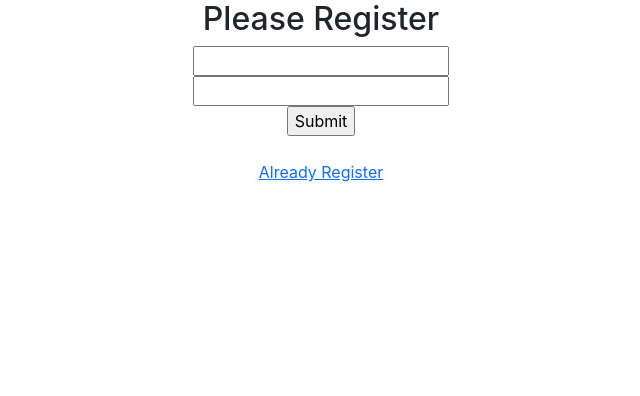
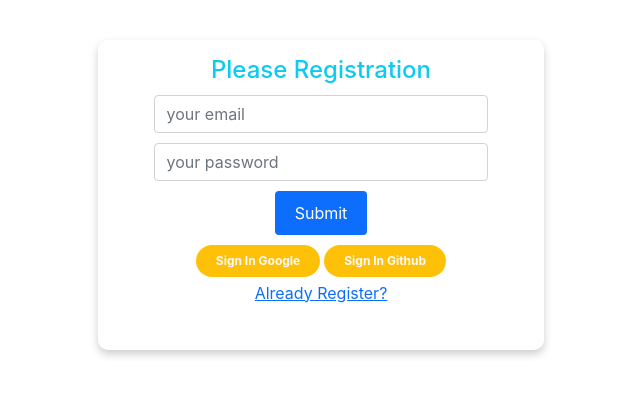
Before and after one commit to rimonhossain12/medical-website-firebase, a React (Create React App) app: page /register in a window 1280 px wide. Shown: the top 396 px of the page, without its empty margins (319-959 px from the left). Built offline with nearby package versions, Linux system fonts and the light colour scheme.

Commit message:
login system working for implement

```diff
--- a/src/Firebase/Firebas.init.js
+++ /dev/null
@@ -1,8 +0,0 @@
-import { initializeApp } from "firebase/app";
-import firebaseConfig from "./Firebase.config";
-
-const initializeAuthentication = () => {
-   initializeApp(firebaseConfig);
-}
-
-export default initializeAuthentication;
--- a/src/component/Home/Header/Header.js
+++ b/src/component/Home/Header/Header.js
@@ -7,11 +7,10 @@ import pic2 from '../../../images/carousel/2.jpg';
 import pic3 from '../../../images/carousel/5.jpg';
 import { HashLink } from 'react-router-hash-link';
 import { Link } from 'react-router-dom';
-import useFirebase from '../../../hooks/useFirebase';
+
 
 
 const Header = () => {
-    const { user, singInUsingGoogle, logOut } = useFirebase();
     return (
         <div>
             {/* navbar start */}
@@ -36,13 +35,13 @@ const Header = () => {
                             <Nav.Link as={HashLink} to="/client#client" className="text-primary fw-bold">Client</Nav.Link>
                             <Nav.Link as={HashLink} to="/register#register" className="text-primary fw-bold">Register</Nav.Link>
                             <Nav.Link as={HashLink} to="/contact#contact" className="text-primary fw-bold">contact</Nav.Link>
-                            <Nav.Link as={HashLink} to="/contact#contact" className="text-info fw-bold">{user.displayName}</Nav.Link>
+                            {/* <Nav.Link as={HashLink} to="/contact#contact" className="text-info fw-bold">{user.displayName}</Nav.Link> */}
 
-                            {
+                            {/* {
                                 user.email ?  <button className="badge rounded-pill btn-warning btn-style" onClick={logOut}>LogOut</button> :
-                                    <button className="badge rounded-pill btn-warning btn-style" onClick={singInUsingGoogle}>LogIn</button>
+                                    <Link to="/login"> <button className="badge rounded-pill btn-warning btn-style" onClick={singInUsingGoogle}>LogIn</button></Link>
 
-                            }
+                            } */}
 
 
                             {/* <Link to="/login"></Link> */}
--- a/src/component/shared/Login/Login.css
+++ b/src/component/shared/Login/Login.css
@@ -4,3 +4,17 @@
     padding: 10px;
     margin: auto;
 }
+.login-form{
+    /* border: 1px solid gray; */
+    margin: auto;
+    /* width: 300px; */
+    margin-top:40px;
+     box-shadow: 0 4px 8px 0 rgba(0, 0, 0, 0.2);
+     transition: 0.3s;
+     width:40%;
+     height: 200px;
+}
+
+.btn-style{
+    padding: 10px 20px;
+}
--- a/src/component/shared/Login/Login.js
+++ b/src/component/shared/Login/Login.js
@@ -1,9 +1,10 @@
 import { Link } from 'react-router-dom';
-import useFirebase from '../../../hooks/useFirebase';
+import useAuth from '../../../hooks/useAuth';
+
 import './Login.css';
 
 const Login = () => {
-   const {singInUsingGoogle} = useFirebase();
+   const { singInUsingGoogle } = useAuth();
 
 
    /*  const [email, setEmail] = useState('');
@@ -22,12 +23,14 @@ const Login = () => {
     }
   */
    return (
-      <div>
+      <div className="container">
 
-         <h2>Please Login</h2>
-         <button onClick={singInUsingGoogle}>Google Sign In</button>
+         <div className="login-form">
+            <h2 className="text-primary pt-2 mb-3">Please Login</h2>
+            <button className="btn badge rounded-pill bg-warning text-dark btn-style" onClick={singInUsingGoogle}>Google Sign In</button>
             <br />
             <Link to="/register">New User?</Link>
+         </div>
 
       </div>
    );
--- /dev/null
+++ b/src/component/shared/Register/Register.css
@@ -0,0 +1,28 @@
+.register-form {
+    margin: auto;
+    margin-top: 40px;
+    box-shadow: 0 4px 8px 0 rgba(0, 0, 0, 0.2);
+    transition: 0.3s;
+    width: 40%;
+    height: 310px;
+    border-radius: 10px;
+    margin-left: 20px;
+    position: relative;
+}
+
+.register-form input,button{
+    margin: auto;
+    margin-top: 10px;
+}
+
+.inner-div{
+    position: absolute;
+   margin-left: 120px;
+}
+
+
+
+.btn {
+    padding: 10px 20px;
+    border: none;
+}
--- a/src/component/shared/Register/Register.js
+++ b/src/component/shared/Register/Register.js
@@ -1,19 +1,44 @@
-import React from 'react';
+import React, { useState } from 'react';
 import { Link } from 'react-router-dom';
+import './Register.css';
+
 
 const Register = () => {
+    const [email,setEmail] = useState('');
+    const [password,setPassword] = useState('');
+
+    // handle email and password
+    const handleRegistration = (e) => {
+        // console.log('registration will be added');
+        e.preventDefault();
+        console.log(email,password)
+    }
+
+    // email for
+    const handleEmailChange = (e) => {
+       setEmail(e.target.value);
+    }
+
+    // for password;
+    const handlePasswordChange = (e) => {
+        setPassword(e.target.value);
+    }
+
     return (
-        <div>
-            <h2>Please Register</h2>
-            <form>
-                <input type="text" name="" id="" />
+        <div className="container">
+            <div className="register-form mx-auto">
+                <h4 className="text-info pt-3">Please Registration</h4>
+                <input onBlur={handleEmailChange} type="email" name="email" id="" placeholder="your email " className="w-75 text-start form-control" />
+                <input onBlur={handlePasswordChange} type="password" name="password" id="" placeholder="your password " className="w-75 text-start form-control" />
+                <input onClick={handleRegistration} class="btn btn-primary" type="submit" value="Submit" />
+
                 <br />
-                <input type="password" name="" id="" /><br />
-                <input type="submit" name="Submit" /><br />
-                <br />
-            </form>
-            <Link to="/login">Already Register</Link>
-        </div>
+                <button className="btn btn-primary me-1 mb-1 badge rounded-pill bg-warning text-light">Sign In Google</button>
+                <button className="btn btn-primary badge rounded-pill bg-warning text-light">Sign In Github</button><br />
+                <Link to="/login">Already Register?</Link>
+            </div>
+
+        </div >
     );
 };
 
--- a/src/hooks/useFirebase.js
+++ /dev/null
@@ -1,49 +0,0 @@
-import { useEffect, useState } from "react"
-import initializeAuthentication from "../Firebase/Firebas.init";
-import { getAuth, signInWithPopup, GoogleAuthProvider, onAuthStateChanged, signOut   } from "firebase/auth";
-
-
-initializeAuthentication();
-const useFirebase = () => {
-    const [user, setUser] = useState({});
-    const [error, setError] = useState('');
-
-    const auth = getAuth();
-    const googleProvider = new GoogleAuthProvider();
-
-    const singInUsingGoogle = () =>{
-        signInWithPopup(auth, googleProvider)
-            .then(result => {
-                setUser(result.user);
-                console.log(result.user);
-            })
-            .catch(error => setError(error.message))
-    }
-
-    const logOut = () => {
-        signOut(auth).then(() => {
-           setUser({});
-        }).catch((error) => {
-            // An error happened.
-        });
-    }
-
-    useEffect( () => {
-        onAuthStateChanged(auth,user=>{
-            if(user){
-                console.log('inside state change', user)
-                setUser(user);
-            }
-        })
-    },[])
-
-    return {
-        user,
-        error,
-        logOut,
-        singInUsingGoogle
-
-    }
-}
-
-export default useFirebase;
```
Also changed, not shown: src/Firebase/firebase.init.js (added), src/context/AuthProvider.js (added), src/hooks/useAuth.js (added). Lines whose indentation alone changed are shown as unchanged.
